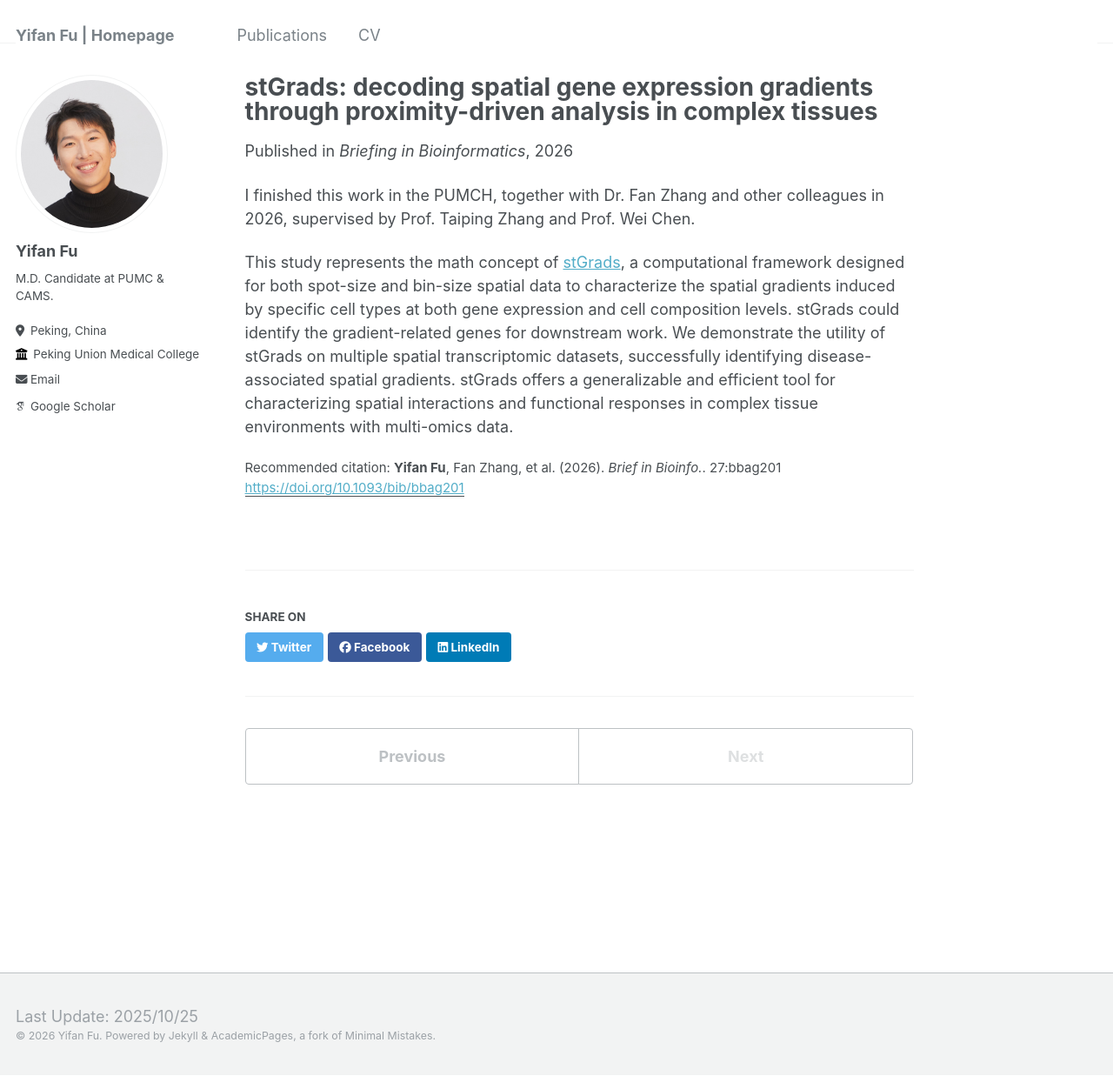
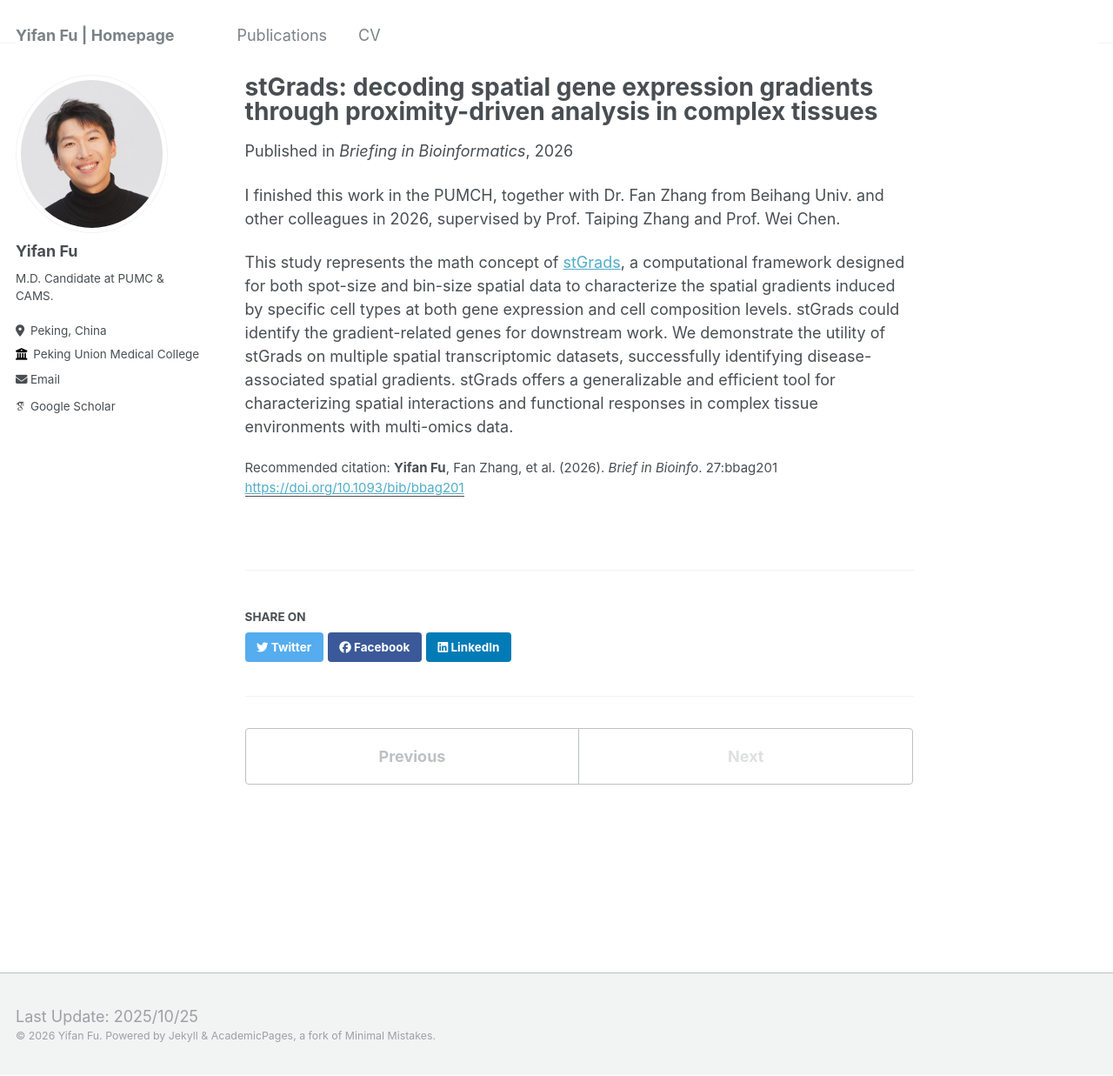
Before and after one commit to yifanfu01/yifanfu01.github.io, a Jekyll site: the page built from _publications/2026BIB.md, in a window 1280 px wide and 1237 px high. Shown: the whole window at 87% size. Built offline with Jekyll 4.4.1, drawn with Linux system fonts in a browser that asks for light colours; some web fonts are replaced.

Commit message:
update BIB2026

```diff
--- a/_publications/2026BIB.md
+++ b/_publications/2026BIB.md
@@ -6,9 +6,9 @@ excerpt: 'This work developed a spatial computational tool to identify distance-
 date: 2026-05-1
 venue: 'Briefing in Bioinformatics'
 paperurl: 'https://doi.org/10.1093/bib/bbag201'
-citation: '<b>Yifan Fu</b>, Fan Zhang, et al. (2026). <i>Brief in Bioinfo.</i>. 27:bbag201'
+citation: '<b>Yifan Fu</b>, Fan Zhang, et al. (2026). <i>Brief in Bioinfo</i>. 27:bbag201'
 ---
 
-I finished this work in the PUMCH, together with Dr. Fan Zhang and other colleagues in 2026, supervised by Prof. Taiping Zhang and Prof. Wei Chen.
+I finished this work in the PUMCH, together with Dr. Fan Zhang from Beihang Univ. and other colleagues in 2026, supervised by Prof. Taiping Zhang and Prof. Wei Chen.
 
 This study represents the math concept of  [stGrads](https://stgrads.readthedocs.io), a computational framework designed for both spot-size and bin-size spatial data to characterize the spatial gradients induced by specific cell types at both gene expression and cell composition levels. stGrads could identify the gradient-related genes for downstream work. We demonstrate the utility of stGrads on multiple spatial transcriptomic datasets, successfully identifying disease-associated spatial gradients. stGrads offers a generalizable and efficient tool for characterizing spatial interactions and functional responses in complex tissue environments with multi-omics data.
```
